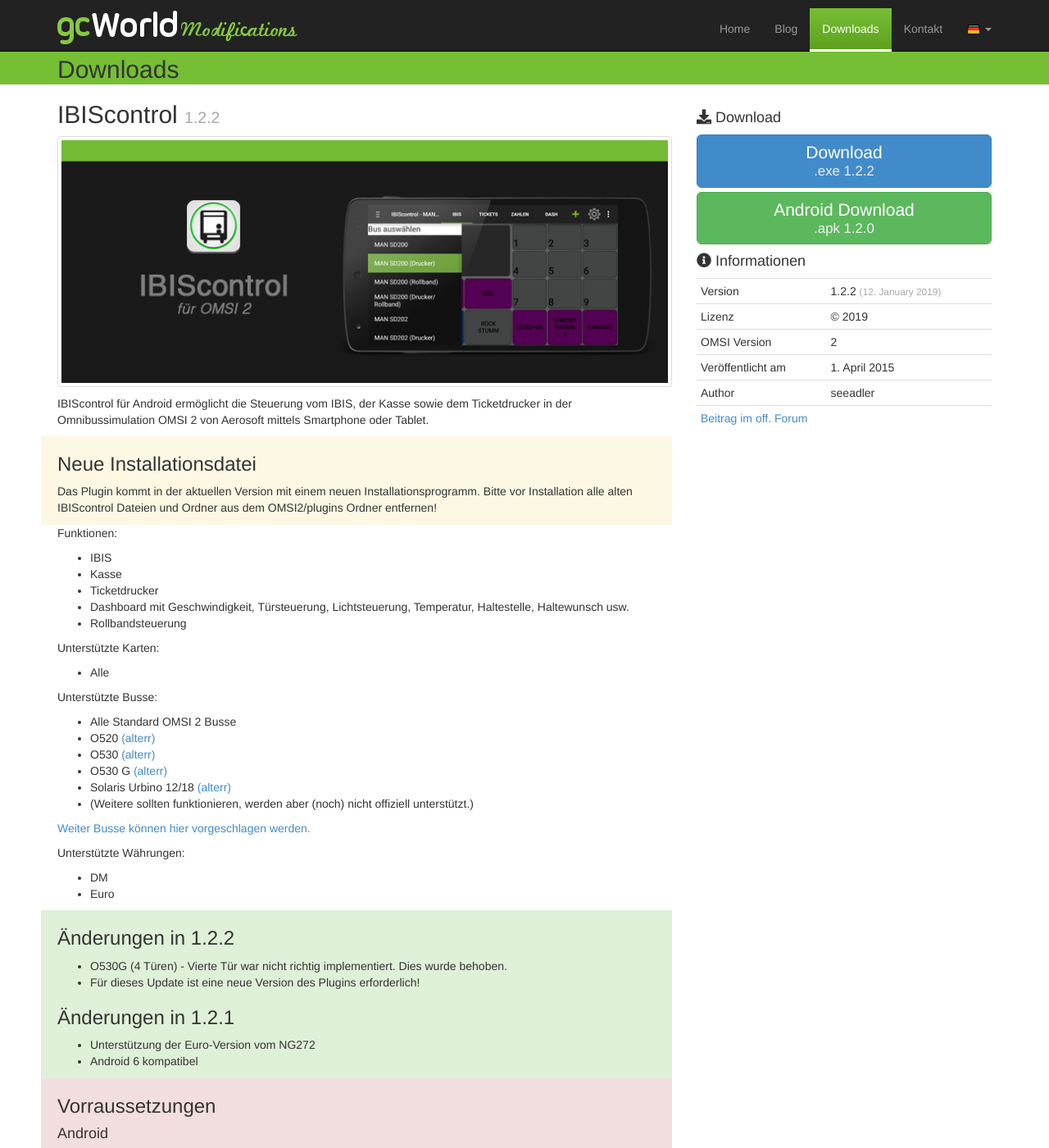
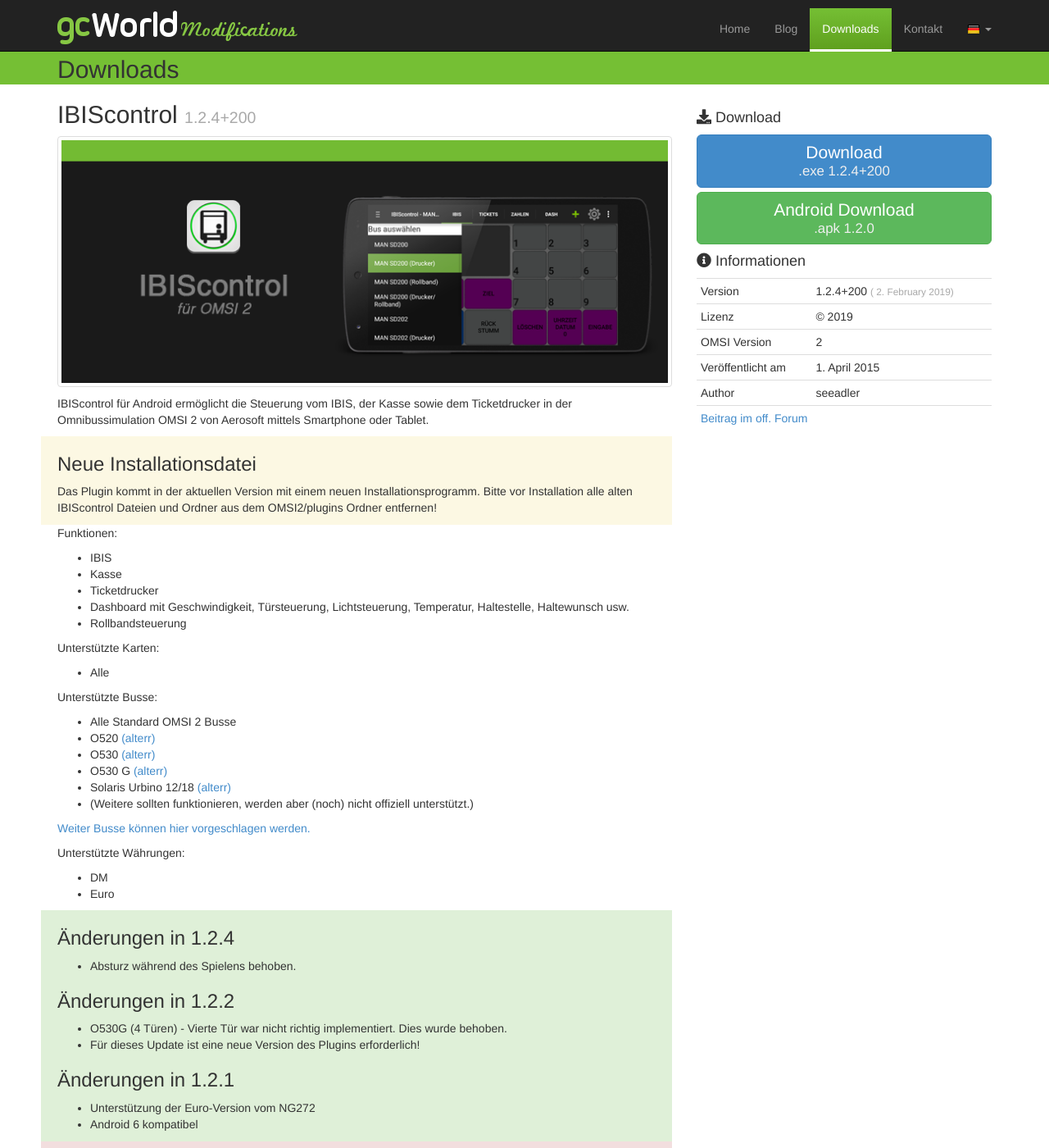
Before and after one commit to gcWorld/gcMods-Website, a Jekyll site: the page built from _downloads/ibiscontrol.md, in a window 1280 px wide and 1400 px high. Shown: the whole window at 82% size. Built offline with Jekyll 4.4.1, drawn with Linux system fonts in a browser that asks for light colours; nearby versions of some CDN libraries; comment, search, counter and statistics services are not loaded.

Commit message:
Update ibiscontrol.md

```diff
--- a/_downloads/ibiscontrol.md
+++ b/_downloads/ibiscontrol.md
@@ -6,7 +6,7 @@
 category:
 - omsi
 released: 2015-04-01 22:30:28 Z
-updated: 2019-01-12 15:30:28 Z
+updated: 2019-02-02 15:30:28 Z
 copyright: '2019'
 ams: false
 zip:
@@ -15,7 +15,7 @@
 android: http://play.google.com/store/apps/details?id=de.gcworld.ibiscontrol
 homepage: true
 image_big: ibiscontrol-header.png
-version: 1.2.2
+version: 1.2.4+200
 omsi_version: 2
 author: seeadler
 link_forum: https://forum.omnibussimulator.de/forum/index.php?thread/31324-ibiscontrol-f%C3%BCr-omsi-2/
@@ -89,6 +89,9 @@
 
 <div class="bg bg-success" markdown="block" id="changelog">
 
+### Änderungen in 1.2.4
+- Absturz während des Spielens behoben.
+
 ### Änderungen in 1.2.2
 - O530G (4 Türen) - Vierte Tür war nicht richtig implementiert. Dies wurde behoben.
 - Für dieses Update ist eine neue Version des Plugins erforderlich!
```
